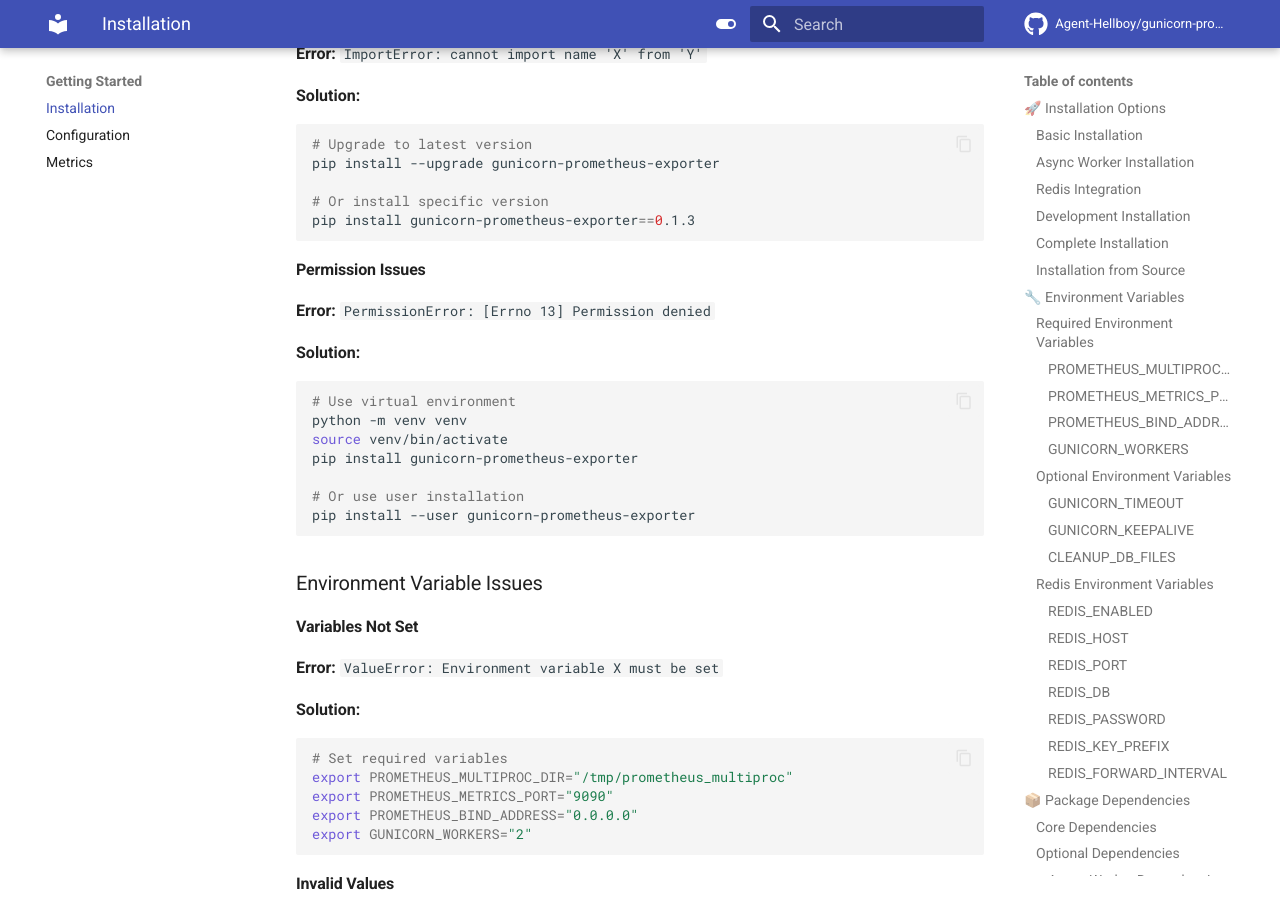
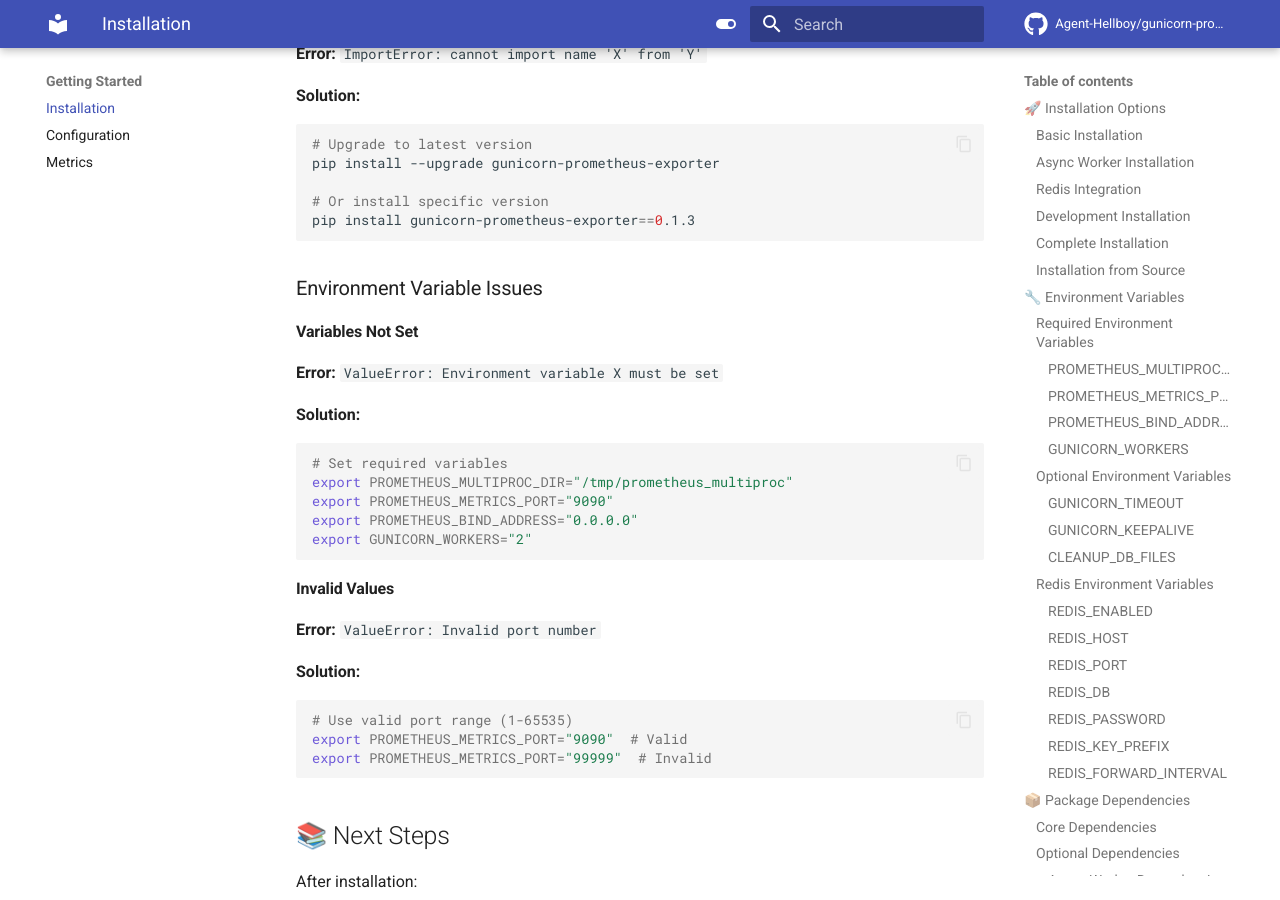
Before and after one commit to Agent-Hellboy/gunicorn-prometheus-exporter, an MkDocs documentation site: the page built from docs/installation.md, in a window 1280 px wide and 900 px high, scrolled down 12025 px. Built offline with MkDocs 1.6.1 and Material for MkDocs 9.7.7, drawn with Linux system fonts in a browser that asks for light colours; comment, search, counter and statistics services are not loaded.

Commit message:
docs: fix formatting

````diff
--- a/docs/installation.md
+++ b/docs/installation.md
@@ -594,21 +594,6 @@ pip install --upgrade gunicorn-prometheus-exporter
 pip install gunicorn-prometheus-exporter==0.1.3
 ```
 
-#### Permission Issues
-
-**Error:** `PermissionError: [Errno 13] Permission denied`
-
-**Solution:**
-```bash
-# Use virtual environment
-python -m venv venv
-source venv/bin/activate
-pip install gunicorn-prometheus-exporter
-
-# Or use user installation
-pip install --user gunicorn-prometheus-exporter
-```
-
 ### Environment Variable Issues
 
 #### Variables Not Set
````
Also changed, not shown: README.md (+2 -0 lines), docs/configuration.md (+1 -0 lines), docs/metrics.md (+1 -0 lines), 2 other files.
